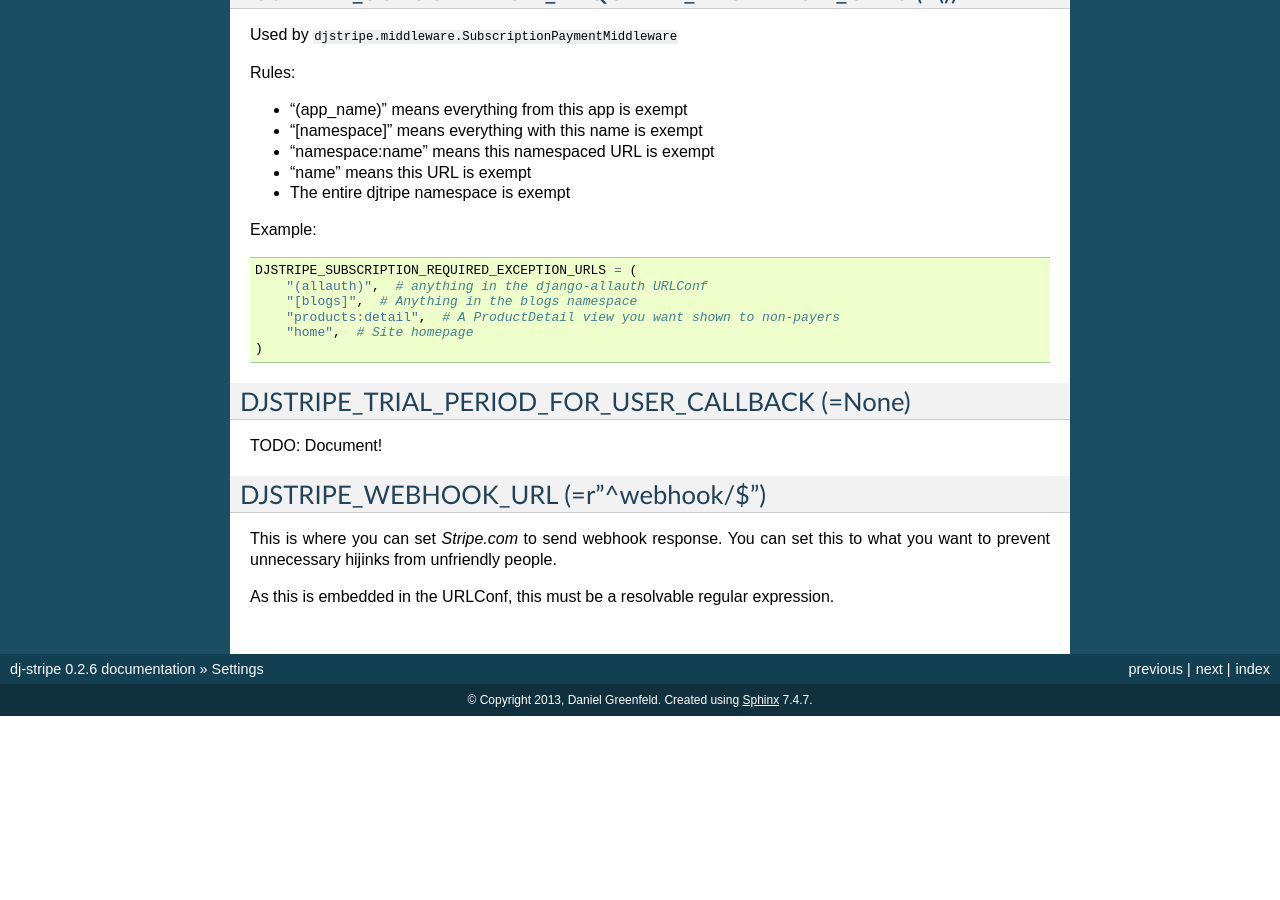
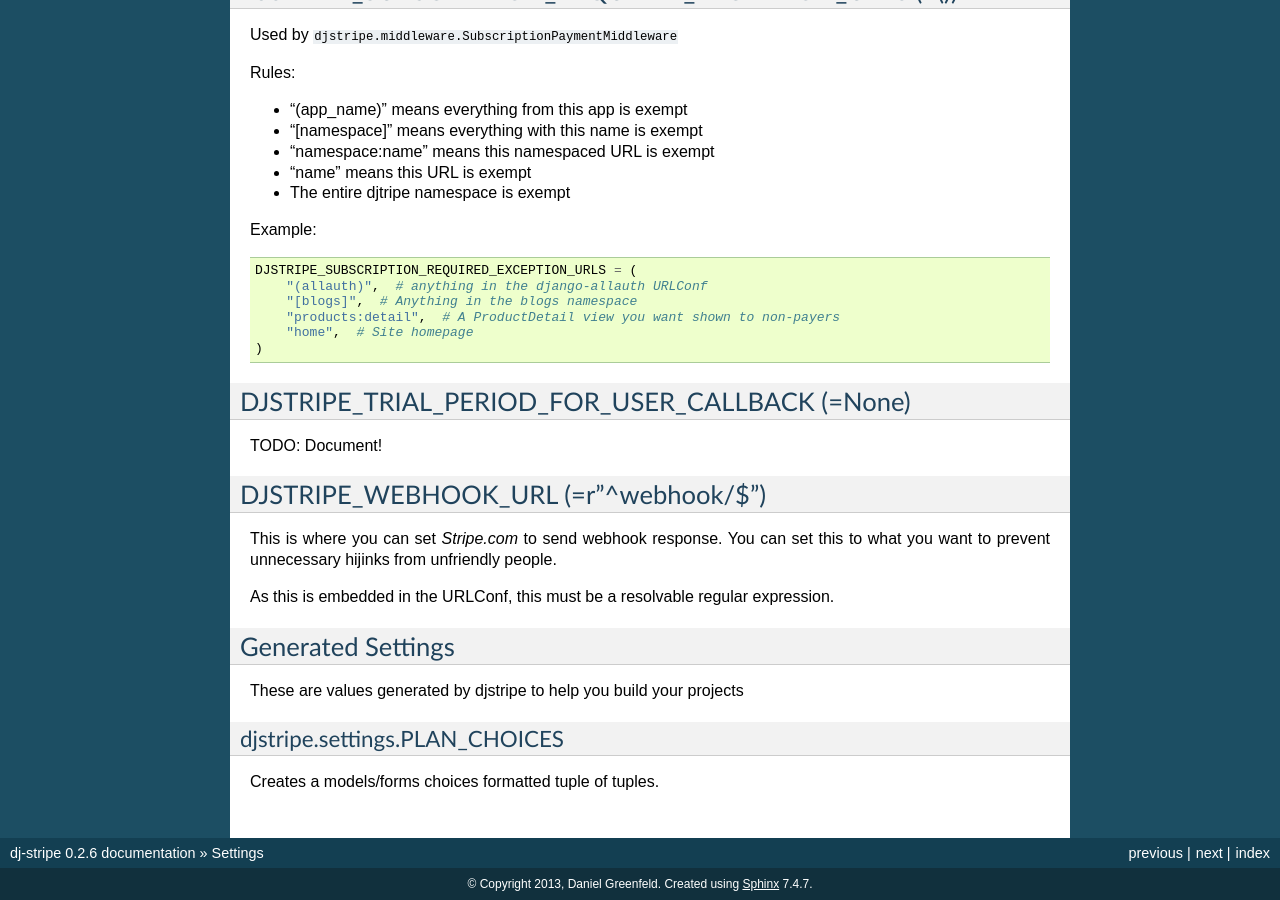
Before and after one commit to dj-stripe/dj-stripe, a Sphinx documentation site: the page built from docs/settings.rst, in a window 1280 px wide and 900 px high, scrolled down 856 px. Built offline with Sphinx 7.4.7, drawn with Linux system fonts in a browser that asks for light colours; before the commit the page ends 1572 px from its top, so only the background shows below that; some of the changed text lies outside the part shown.

Commit message:
enhance the settings

```diff
--- a/docs/settings.rst
+++ b/docs/settings.rst
@@ -82,3 +82,13 @@ DJSTRIPE_WEBHOOK_URL (=r"^webhook/$")
 This is where you can set *Stripe.com* to send webhook response. You can set this to what you want to prevent unnecessary hijinks from unfriendly people.
 
 As this is embedded in the URLConf, this must be a resolvable regular expression.
+
+Generated Settings
+-------------------
+
+These are values generated by djstripe to help you build your projects
+
+djstripe.settings.PLAN_CHOICES
+~~~~~~~~~~~~~~~~~~~~~~~~~~~~~~~
+
+Creates a models/forms choices formatted tuple of tuples.
```
